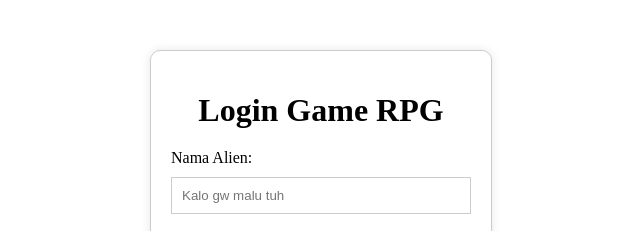
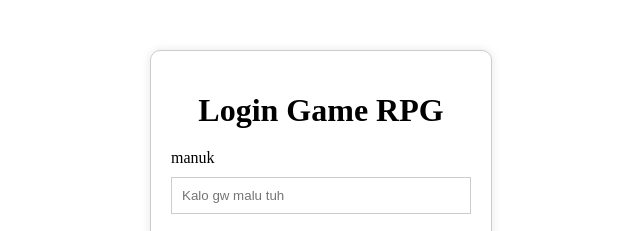
Before and after one commit to skytria/Webakaov, a plain HTML site: page index.html in a window 1280 px wide. Shown: the top 231 px of the page, 319-959 px from the left. Drawn offline with Linux system fonts and the light colour scheme.

Commit message:
update index.html

```diff
--- a/index.html
+++ b/index.html
@@ -10,7 +10,7 @@
     <div class="login-container">
         <h1>Login Game RPG</h1>
         <form id="login-form">
-            <label for="username">Nama Alien:</label>
+            <label for="username">manuk</label>
             <input type="text" id="username" name="username" placeholder="Kalo gw malu tuh" required>
             <label for="password">Password:</label>
             <input type="password" id="password" name="password" required>
```
